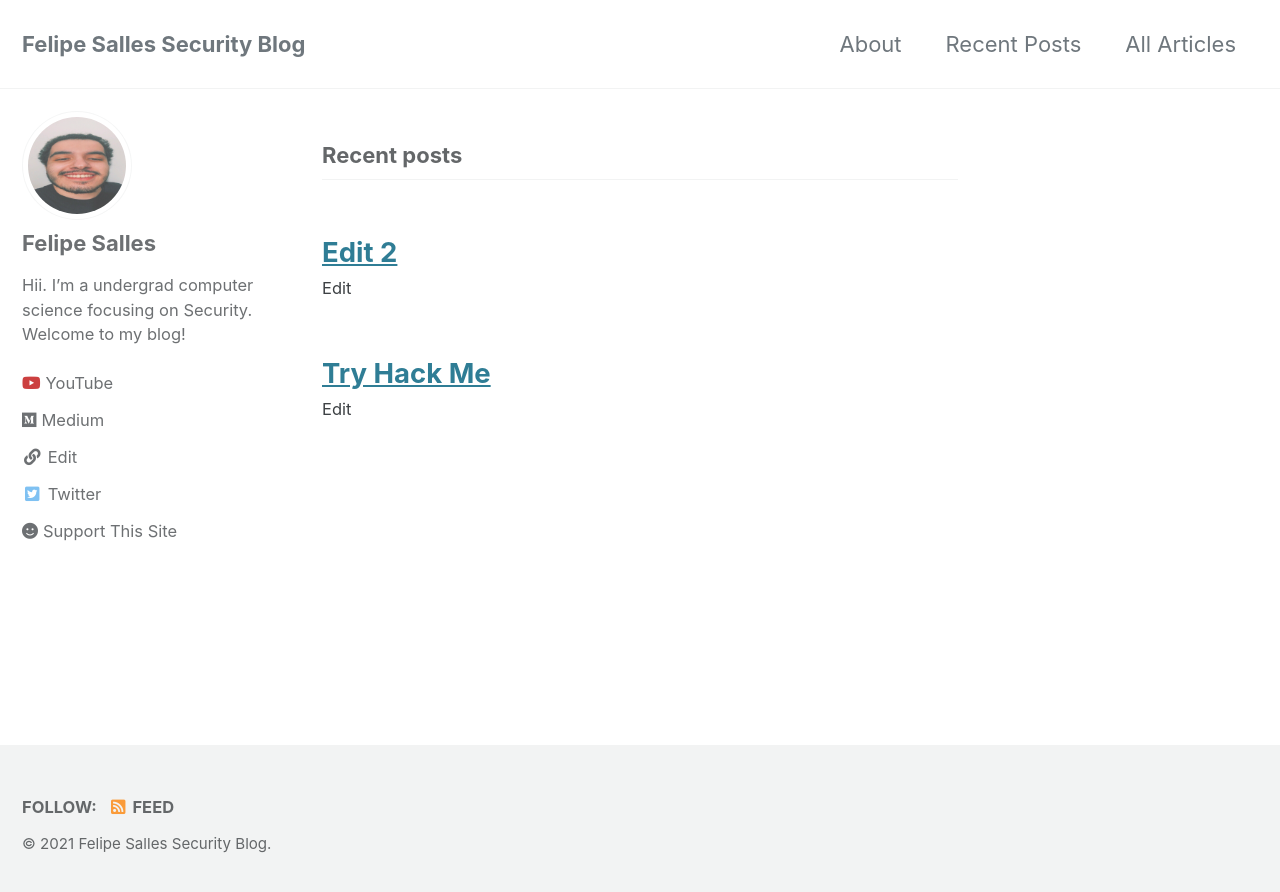
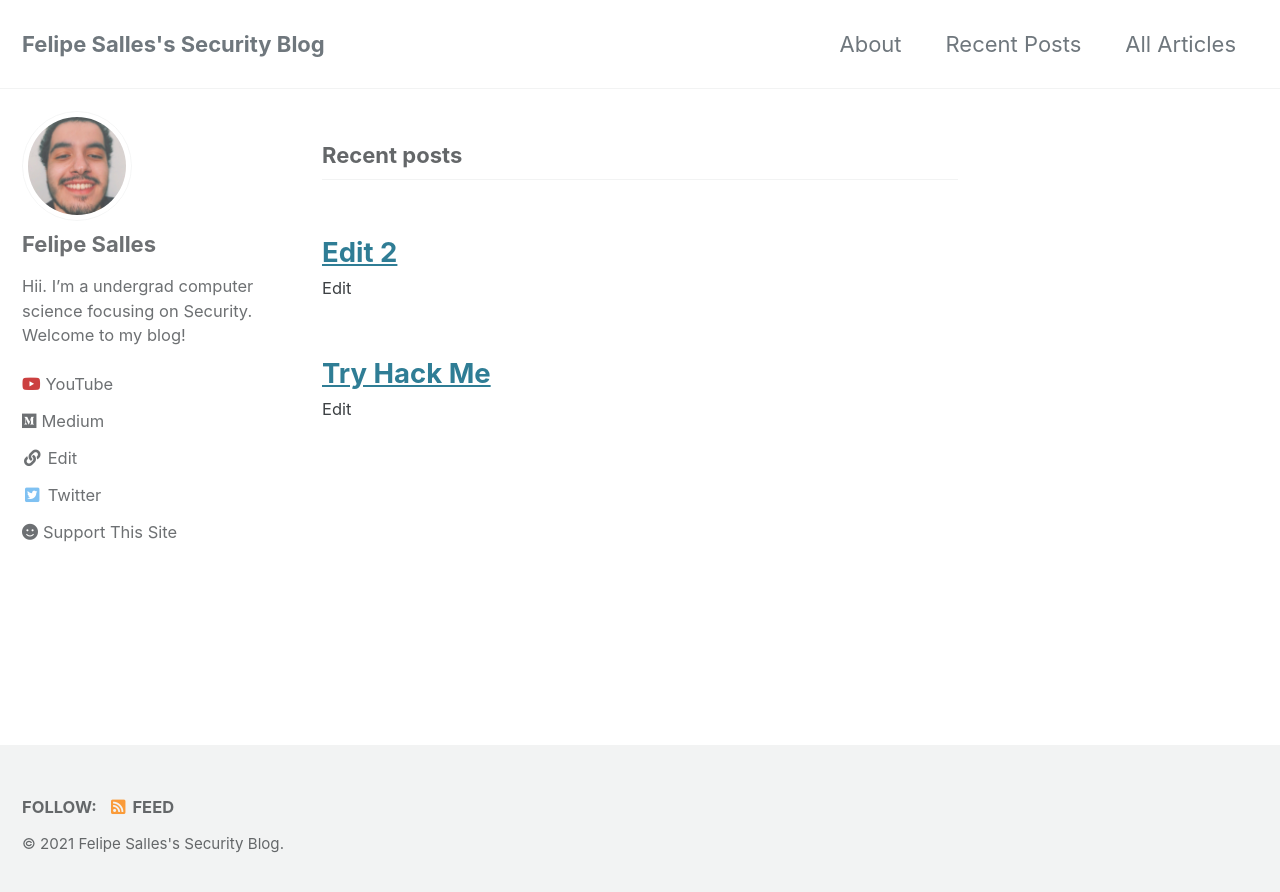
Before and after one commit to felipemsalles/felipemsalles.github.io-blog, a Jekyll site: the page built from index.html, in a window 1280 px wide. Shown: the top 892 px of the page. Built offline with Jekyll 4.4.1, drawn with Linux system fonts in a browser that asks for light colours; cached includes are drawn as plain includes; the list of posts is cut into pages by our own code.

Commit message:
Update profile and blog name

```diff
--- a/_config.yml
+++ b/_config.yml
@@ -16,11 +16,11 @@ minimal_mistakes_skin    : "default" # "air", "aqua", "contrast", "dark", "dirt"
 
 # Site Settings
 locale                   : "en-US"
-title                    : "Felipe Salles Security Blog"
+title                    : "Felipe Salles's Security Blog"
 title_separator          : "-"
 subtitle                 : # site tagline that appears below site title in masthead
-name                     : "Felipe Salles Security Blog"
-description              : "Felipe Salles Security Blog."
+name                     : "Felipe Salles's Security Blog"
+description              : "Felipe Salles's Security Blog."
 url                      : # the base hostname & protocol for your site e.g. "https://mmistakes.github.io"
 baseurl                  : # the subpath of your site, e.g. "/blog"
 repository               : # GitHub username/repo-name e.g. "mmistakes/minimal-mistakes"
@@ -94,7 +94,7 @@ analytics:
 # Site Author
 author:
   name             : "Felipe Salles"
-  avatar           : "/assets/images/profile_pic.png"
+  avatar           : "/assets/images/profile_pic.jpeg"
   bio              : "Hii. I'm a undergrad computer science focusing on Security. Welcome to my blog!"
   # location         : "Somewhere"
   email            :
```
Also changed, not shown: assets/images/profile_pic.jpeg (added), assets/images/profile_pic.png (deleted).
